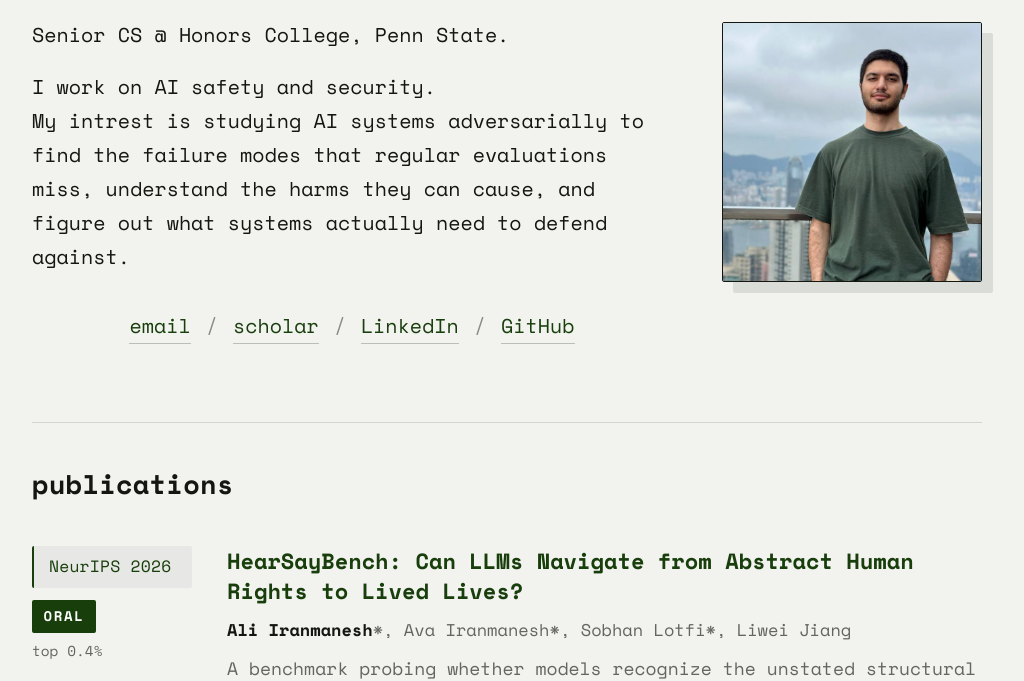
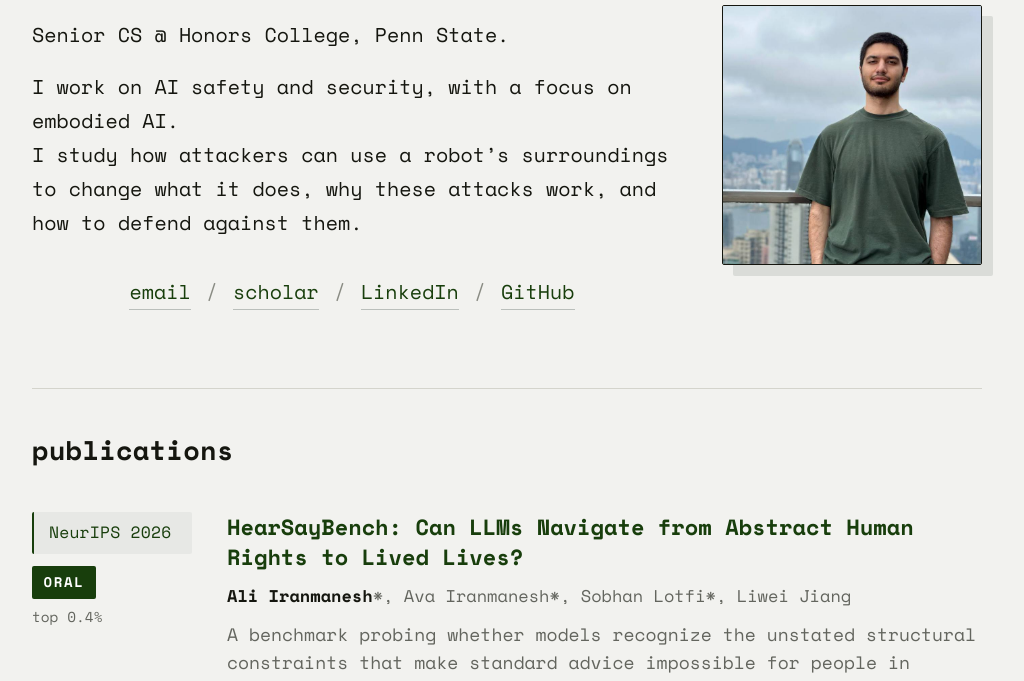
Before and after one commit to Aliiiranmanesh/Aliiiranmanesh.github.io, a plain HTML site: page index.html in a window 1280 px wide. Shown: the part 149-830 px from the top of the page, without its empty margins (133-1157 px from the left). Drawn offline with nearby package versions, Linux system fonts and the light colour scheme.

Commit message:
Oct update
Oct update

```diff
--- a/index.html
+++ b/index.html
@@ -32,9 +32,9 @@
           Senior CS @ Honors College, Penn State.
         </p>
         <p>
-          I work on AI safety and security.<br>
-          My intrest is studying AI systems adversarially to find the failure modes that regular evaluations miss,
-          understand the harms they can cause, and figure out what systems actually need to defend against.
+          I work on AI safety and security, with a focus on embodied AI.<br>
+          I study how attackers can use a robot’s surroundings to change what it does,
+          why these attacks work, and how to defend against them.
         </p>
 
         <p class="contact-row">
@@ -210,7 +210,7 @@
           <div class="entry-side"><div class="tag tag-service">2026</div></div>
           <div class="entry-body">
             <p class="entry-title entry-title-plain">Reviewer, ICML 2026</p>
-            <p class="entry-blurb">Reviewed research submissions on LLM evaluation and AI safety for a top-tier machine learning venue.</p>
+            <p class="entry-blurb">Reviewed submissions for ICML 2026 Workshop on Pluralistic Alignment</p>
           </div>
         </article>
 
```
